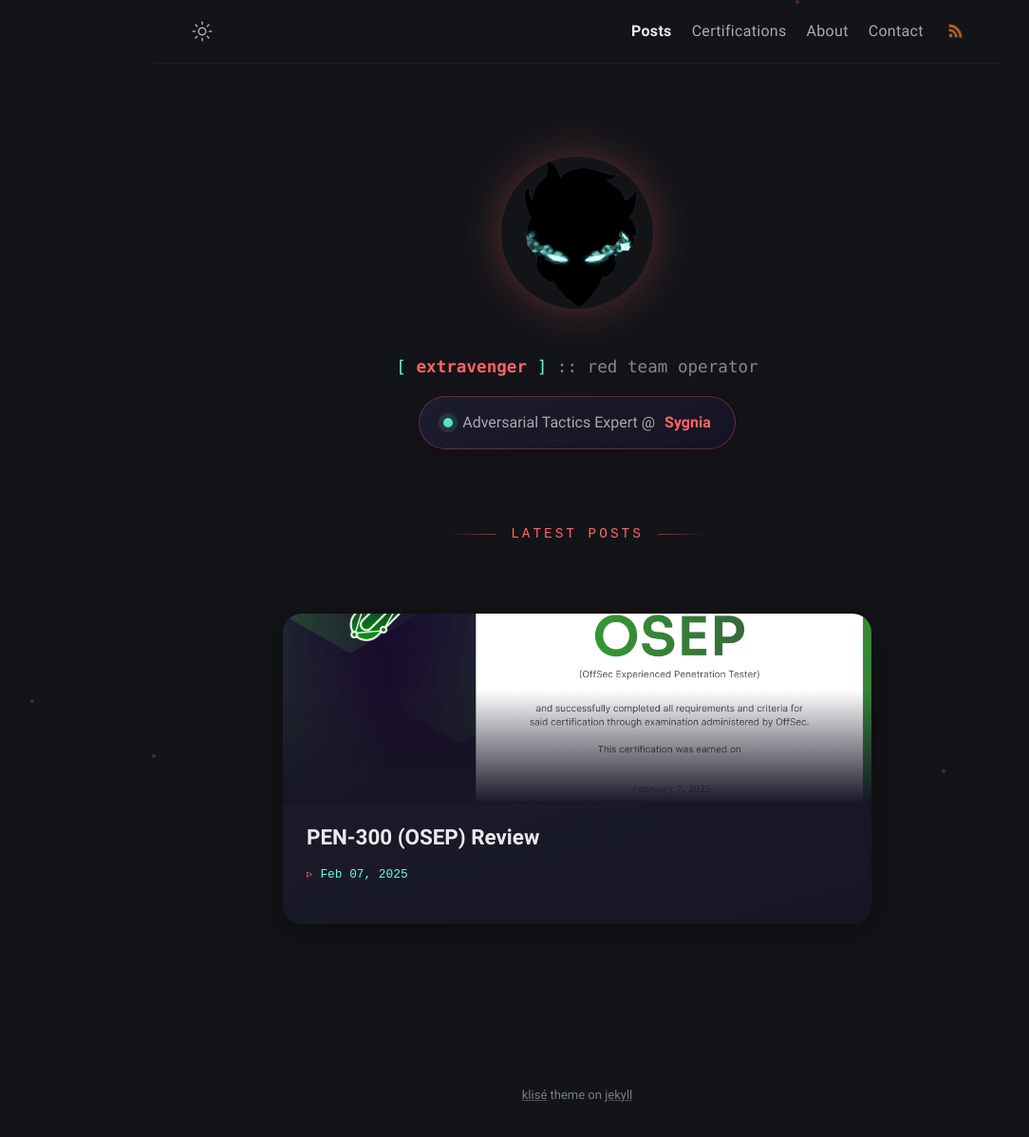
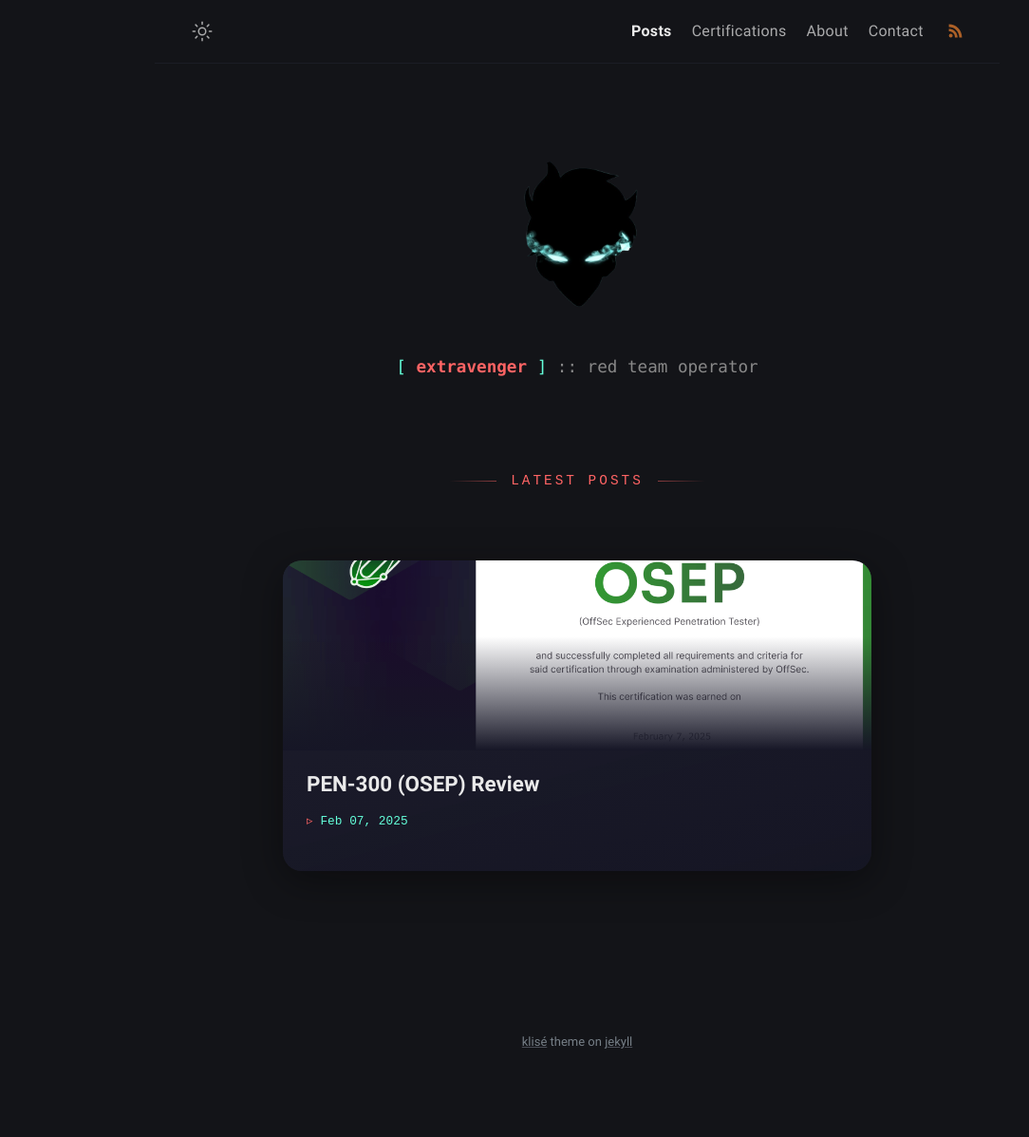
Before and after one commit to Extravenger/extravenger.github.io, a Jekyll site: the page built from index.md, in a window 1280 px wide. Shown: the whole page at 95% size, without its empty margins (32-1116 px from the left). Built offline with Jekyll 4.4.1, drawn with Linux system fonts in a browser that asks for light colours; after the commit the page ends 1141 px from its top, so only the background shows below that.

Commit message:
Update default.html

```diff
--- a/_layouts/default.html
+++ b/_layouts/default.html
@@ -9,55 +9,6 @@
 
 <head>
   <style>
-    /* Animated particles background */
-    .particles-container {
-      position: fixed;
-      top: 0;
-      left: 0;
-      width: 100%;
-      height: 100%;
-      pointer-events: none;
-      z-index: 0;
-      overflow: hidden;
-    }
-
-    .particle {
-      position: absolute;
-      width: 4px;
-      height: 4px;
-      background: rgba(255, 100, 100, 0.25);
-      border-radius: 50%;
-      animation: float 20s infinite;
-    }
-
-    .particle:nth-child(1) { left: 5%; animation-delay: 0s; animation-duration: 25s; }
-    .particle:nth-child(2) { left: 15%; animation-delay: 2s; animation-duration: 20s; }
-    .particle:nth-child(3) { left: 28%; animation-delay: 4s; animation-duration: 28s; }
-    .particle:nth-child(4) { left: 40%; animation-delay: 1s; animation-duration: 22s; }
-    .particle:nth-child(5) { left: 55%; animation-delay: 3s; animation-duration: 26s; }
-    .particle:nth-child(6) { left: 68%; animation-delay: 5s; animation-duration: 24s; }
-    .particle:nth-child(7) { left: 80%; animation-delay: 2.5s; animation-duration: 21s; }
-    .particle:nth-child(8) { left: 92%; animation-delay: 4.5s; animation-duration: 27s; }
-
-    @keyframes float {
-      0%, 100% {
-        transform: translateY(100vh) scale(0);
-        opacity: 0;
-      }
-      10% {
-        opacity: 1;
-        transform: translateY(90vh) scale(1);
-      }
-      90% {
-        opacity: 1;
-        transform: translateY(10vh) scale(1);
-      }
-      100% {
-        transform: translateY(-10vh) scale(0);
-        opacity: 0;
-      }
-    }
-
     /* Hero Section */
     .hero-section {
       text-align: center;
@@ -87,13 +38,11 @@
       object-fit: cover;
       z-index: 2;
       animation: popIn 0.8s cubic-bezier(0.68, -0.55, 0.265, 1.55) 0.2s forwards;
-      box-shadow: 0 0 40px rgba(255, 100, 100, 0.3);
-      transition: transform 0.4s ease, box-shadow 0.4s ease;
+      transition: transform 0.4s ease;
     }
 
     .hero-image-wrapper:hover .hero-image {
       transform: translate(-50%, -50%) scale(1.08);
-      box-shadow: 0 0 60px rgba(255, 100, 100, 0.5);
     }
 
     @keyframes popIn {
@@ -131,59 +80,12 @@
       }
     }
 
-    /* Role badge */
-    .hero-role {
-      display: inline-flex;
-      align-items: center;
-      gap: 10px;
-      background: linear-gradient(145deg, rgba(30, 30, 50, 0.9), rgba(20, 20, 35, 0.95));
-      border: 1px solid rgba(255, 100, 100, 0.3);
-      border-radius: 30px;
-      padding: 12px 25px;
-      font-size: 1rem;
-      color: #ccc;
-      opacity: 0;
-      animation: fadeSlideUp 0.6s ease-out 1s forwards;
-      box-shadow: 0 5px 25px rgba(0, 0, 0, 0.3),
-                  0 0 50px rgba(255, 100, 100, 0.05);
-      transition: all 0.3s ease;
-    }
-
-    .hero-role:hover {
-      transform: translateY(-3px);
-      border-color: rgba(255, 100, 100, 0.5);
-      box-shadow: 0 8px 35px rgba(0, 0, 0, 0.4),
-                  0 0 60px rgba(255, 100, 100, 0.1);
-    }
-
-    .hero-role .status-dot {
-      width: 10px;
-      height: 10px;
-      background: #64ffda;
-      border-radius: 50%;
-      animation: pulse 2s ease-in-out infinite;
-    }
-
-    @keyframes pulse {
-      0%, 100% { opacity: 1; box-shadow: 0 0 0 0 rgba(100, 255, 218, 0.4); }
-      50% { opacity: 0.8; box-shadow: 0 0 0 8px rgba(100, 255, 218, 0); }
-    }
-
-    .hero-role .role-text {
-      color: #aaa;
-    }
-
-    .hero-role .company {
-      color: #ff6464;
-      font-weight: bold;
-    }
-
     /* Section Title */
     .section-header {
       text-align: center;
       margin: 50px 0 30px;
       opacity: 0;
-      animation: fadeSlideUp 0.6s ease-out 1.2s forwards;
+      animation: fadeSlideUp 0.6s ease-out 1s forwards;
     }
 
     .section-title {
@@ -283,12 +185,12 @@
       opacity: 1;
     }
 
-    .post-card:nth-child(1) { animation-delay: 1.4s; }
-    .post-card:nth-child(2) { animation-delay: 1.5s; }
-    .post-card:nth-child(3) { animation-delay: 1.6s; }
-    .post-card:nth-child(4) { animation-delay: 1.7s; }
-    .post-card:nth-child(5) { animation-delay: 1.8s; }
-    .post-card:nth-child(6) { animation-delay: 1.9s; }
+    .post-card:nth-child(1) { animation-delay: 1.2s; }
+    .post-card:nth-child(2) { animation-delay: 1.3s; }
+    .post-card:nth-child(3) { animation-delay: 1.4s; }
+    .post-card:nth-child(4) { animation-delay: 1.5s; }
+    .post-card:nth-child(5) { animation-delay: 1.6s; }
+    .post-card:nth-child(6) { animation-delay: 1.7s; }
 
     @keyframes cardFadeIn {
       to {
@@ -444,11 +346,6 @@
         font-size: 0.95rem;
       }
 
-      .hero-role {
-        padding: 10px 20px;
-        font-size: 0.9rem;
-      }
-
       .post-cards-container {
         grid-template-columns: 1fr;
         padding: 15px;
@@ -472,13 +369,6 @@
 
       .hero-title {
         font-size: 0.85rem;
-      }
-
-      .hero-role {
-        padding: 8px 15px;
-        font-size: 0.8rem;
-        flex-direction: column;
-        gap: 5px;
       }
 
       .section-title {
@@ -514,18 +404,6 @@
     setTimeout(() => body.classList.remove("notransition"), 75);
   </script>
 
-  <!-- Animated background particles -->
-  <div class="particles-container">
-    <div class="particle"></div>
-    <div class="particle"></div>
-    <div class="particle"></div>
-    <div class="particle"></div>
-    <div class="particle"></div>
-    <div class="particle"></div>
-    <div class="particle"></div>
-    <div class="particle"></div>
-  </div>
-
   {% include navbar.html %}
 
   <div class="wrapper">
@@ -543,12 +421,6 @@
           <span class="bracket">]</span>
           <span class="separator"> :: </span>
           <span style="color: #888;">red team operator</span>
-        </div>
-
-        <div class="hero-role">
-          <span class="status-dot"></span>
-          <span class="role-text">Adversarial Tactics Expert @</span>
-          <span class="company">Sygnia</span>
         </div>
       </div>
 
```
Also changed, not shown: other parts of _layouts/default.html (+1 -1 lines).
